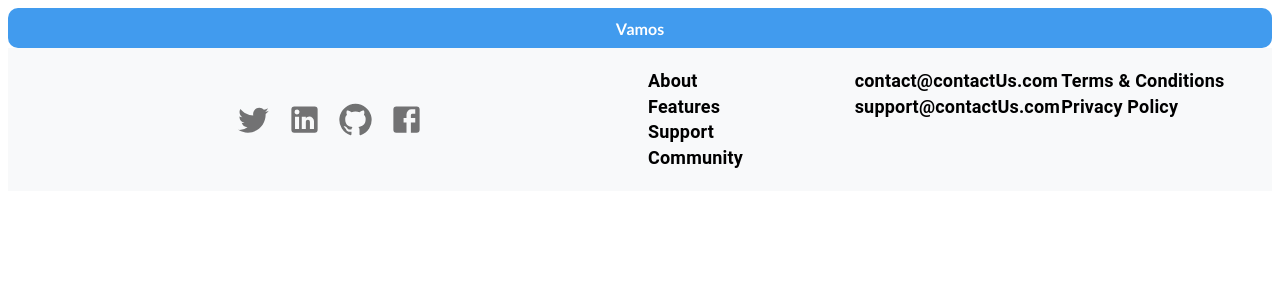
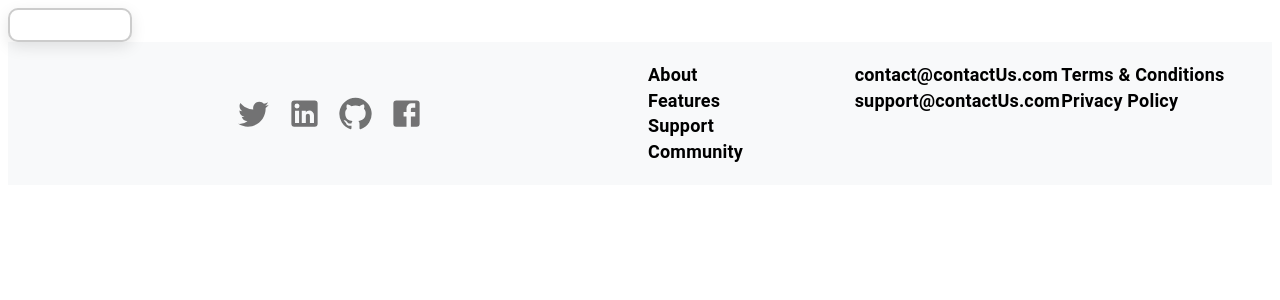
Before and after one commit to AndreyJustino/Front-End, a React (Vite) app: page /loginUser in a window 1280 px wide. Shown: the top 300 px of the page. Built offline with nearby package versions, Linux system fonts and the light colour scheme.

Commit message:
feat: create components input

```diff
--- a/src/components/button/button.jsx
+++ b/src/components/button/button.jsx
@@ -3,6 +3,8 @@ import { useNavigate } from "react-router-dom";
 
 const ButtonNext = styled.button`
     width: 100%;
+    margim: 0;
+    padding: 0;
     height: 40px;
     font-family: var(--font-family);
     font-size: 16px;
--- /dev/null
+++ b/src/components/input/input.jsx
@@ -0,0 +1,28 @@
+import styled from "styled-components";
+
+const InputForm = styled.input`
+    width: 100%;
+    height: 30px;
+    margim: 0px;
+    outline: none;
+    font-size: 16px;
+    padding: 0 10px;
+    border: 2px solid #ccc;
+    border-radius: 10px;
+    box-shadow: 0 5px 15px rgba(0, 0, 0, 0.1);
+
+    &:focus {
+        box-shadow: 0 0 10px rgba(65, 155, 238, 0.8);
+        transition: box-shadow 0.3s ease;
+    }
+
+`
+
+export const Input = ({placeholder, set}) => {
+
+    return (
+        <InputForm placeholder={placeholder} onChange={(e) => {
+            set(e.target.value)
+        }}></InputForm>
+    )
+}
--- a/src/pages/loginUser/loginUser.jsx
+++ b/src/pages/loginUser/loginUser.jsx
@@ -1,11 +1,18 @@
 import React from 'react'
 import { Button } from '../../components/button/button'
+import { Input } from '../../components/input/input'
+import styled from 'styled-components'
+
+const Div = styled.div`
+    width: 100px
+`
 
 export const LoginUser = (props) => {
   return (
     <>
-
-        <Button text={"Vamos"}/>
+        <Div>
+            <Input></Input>
+        </Div>
     </>
   )
 }
```
